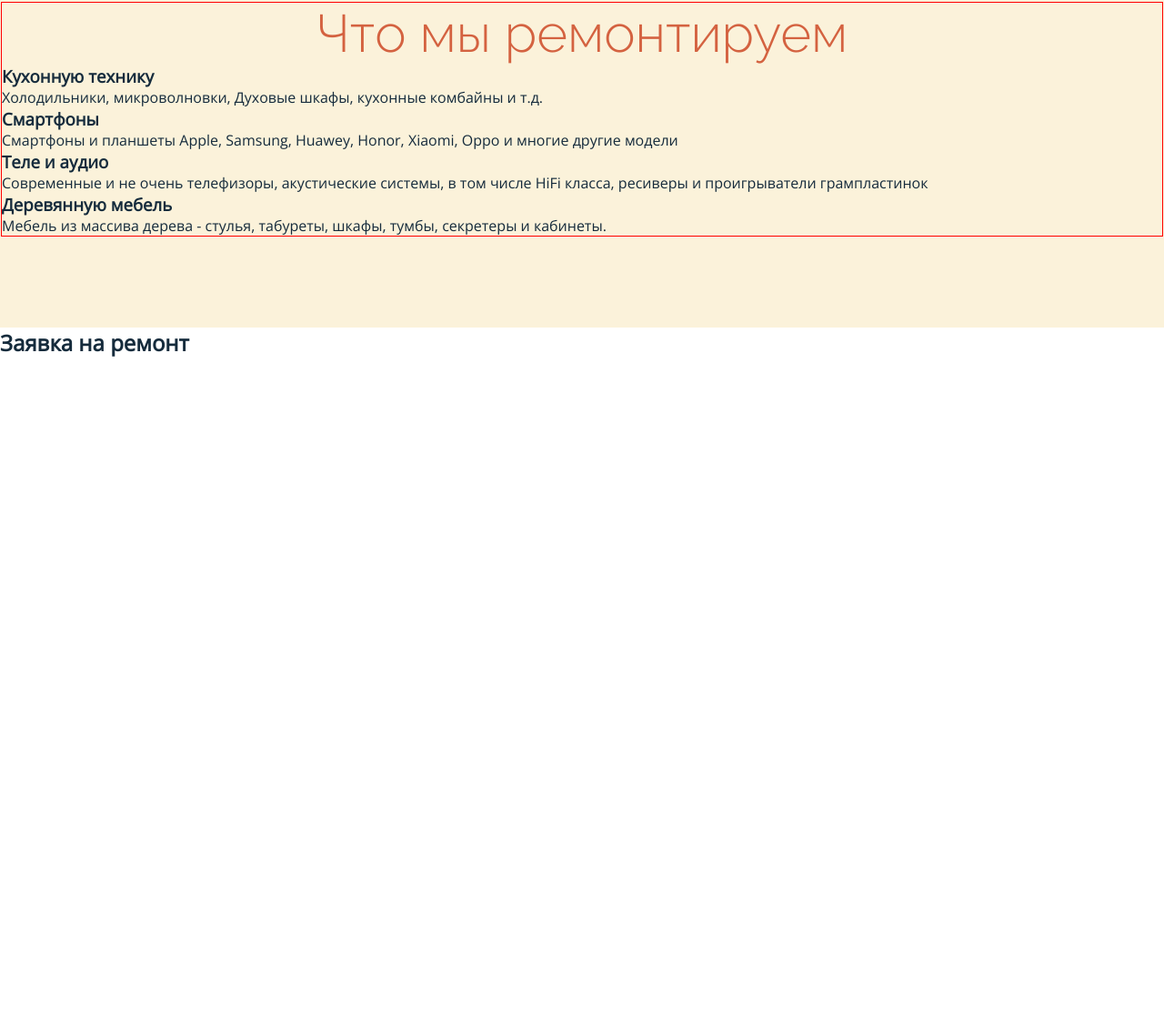
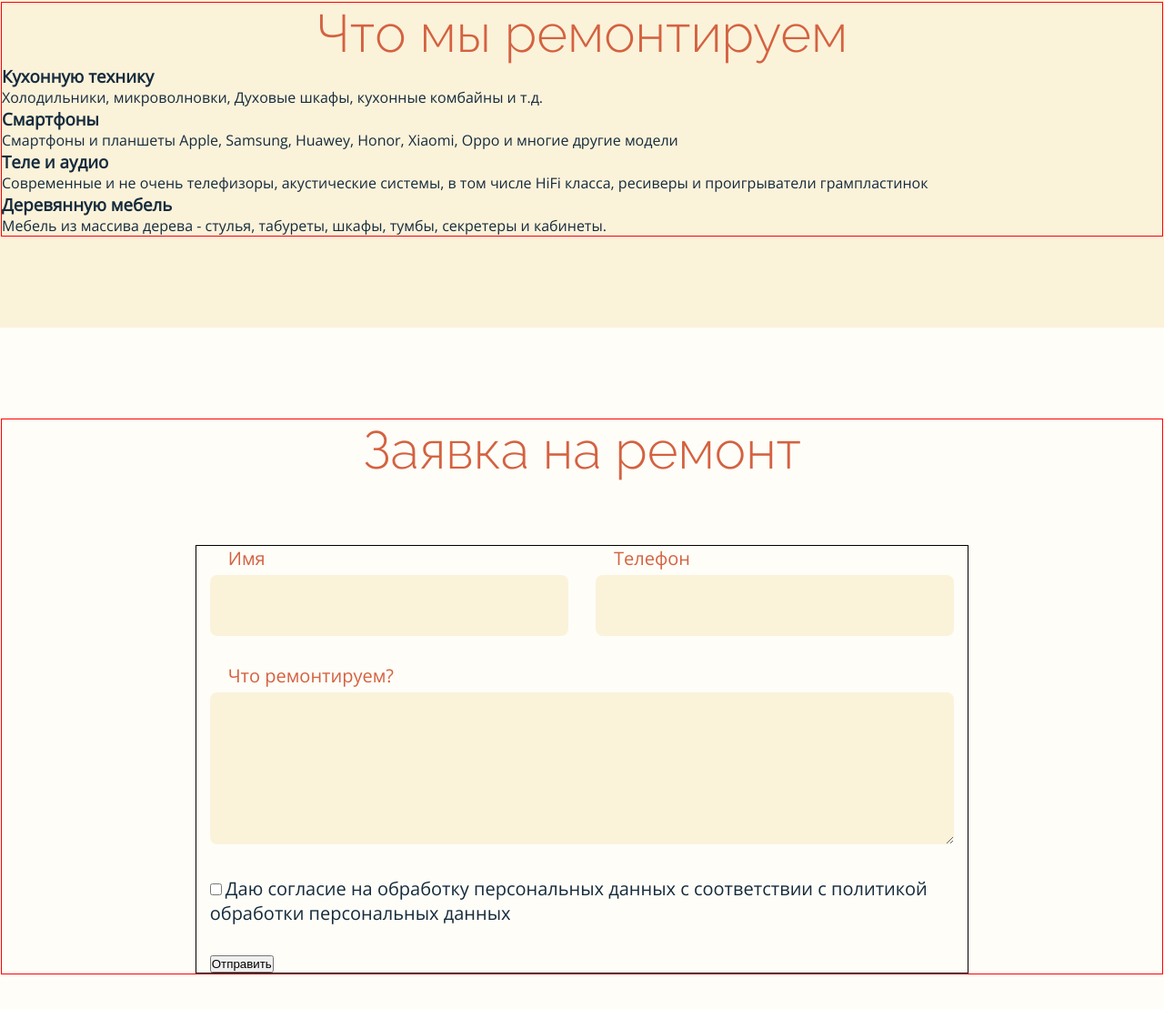
Before and after one commit to Maul-n92/remcom, a website: page www/index.html in a window 1280 px wide. Shown: the part 503-1612 px from the top of the page at 91% size. Before the commit the page ends 896 px from the top, so only its background shows below. Drawn offline with Linux system fonts and the light colour scheme.

Commit message:
форма

```diff
--- /dev/null
+++ b/src/styles/blocks/_form.scss
@@ -0,0 +1,56 @@
+.form {
+  display: flex;
+  flex-wrap: wrap;
+  width: 66.66%;
+  margin: 70px auto 0;
+  border: 1px solid #000;
+}
+
+.form-field {
+  flex-basis: 100%;
+  padding: 0 $gap-half;
+  margin-bottom: 30px;
+
+  // &:first-child {
+
+  // }
+
+  &:last-child {
+    margin-bottom: 0;
+  }
+}
+
+.form-field-half {
+  flex-basis: 50%;
+}
+
+.form-label {
+  margin-left: 20px;
+  font-size: 20px;
+  line-height: 27px;
+  color: $color-accent;
+}
+
+.form-input,
+.form-text {
+  width: 100%;
+  margin-top: 5px;
+  padding: 20px;
+  color: $color-dark;
+  font-family: $font;
+  font-size: 20px;
+  line-height: 27px;
+  background-color: $color-light;
+  border-radius: 8px;
+  border: none;
+}
+
+.form-text {
+  height: 167px;
+  resize: vertical;
+}
+
+.form-check-label {
+  font-size: 20px;
+  line-height: 27px;
+}
--- /dev/null
+++ b/src/styles/blocks/_order.scss
@@ -0,0 +1,12 @@
+.order {
+  padding: 100px 0 90px;
+  background-color: rgba($color-light, .2);
+}
+
+.order-inner {
+  @include inner;
+}
+
+.order-title {
+  @include section-title;
+}
--- a/src/styles/common/_variables.scss
+++ b/src/styles/common/_variables.scss
@@ -8,7 +8,7 @@ $color-light: #fbf2da;
 $color-accent: #d46240;
 
 // indents
-$gap: 50px;
+$gap: 30px;
 $gap-half: calc($gap / 2);
 
 // breakpoints
--- a/src/styles/style.scss
+++ b/src/styles/style.scss
@@ -9,3 +9,5 @@
 @import "blocks/_menu";
 @import "blocks/_promo";
 @import "blocks/_services";
+@import "blocks/_order";
+@import "blocks/_form";
--- a/www/index.html
+++ b/www/index.html
@@ -81,6 +81,29 @@
     <section class="order">
       <div class="order-inner">
         <h2 class="order-title">Заявка на ремонт</h2>
+
+        <form action="" class="form">
+          <div class="form-field form-field-half">
+            <label for="name" class="form-label">Имя</label>
+            <input name="name" id="name" type="text" class="form-input">
+          </div>
+          <div class="form-field form-field-half">
+            <label for="phone" class="form-label">Телефон</label>
+            <input name="phone" id="phone" type="tel" class="form-input">
+          </div>
+          <div class="form-field">
+            <label for="message" class="form-label">Что ремонтируем?</label>
+            <textarea name="message" id="message" class="form-text"></textarea>
+          </div>
+          <div class="form-field">
+            <input type="checkbox" name="confirm" id="confirm" class="form-checkbox">
+            <label for="confirm" class="form-check-label">Даю согласие на обработку персональных данных с соответствии с
+              политикой обработки персональных данных</label>
+          </div>
+          <div class="form-field">
+            <button class="btn" type="submit">Отправить</button>
+          </div>
+        </form>
       </div>
     </section>
   </main>
```
Also changed, not shown: www/style/style.css.
